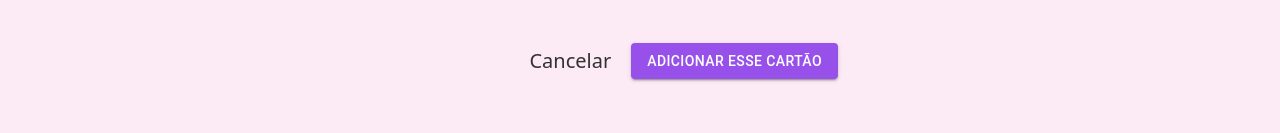
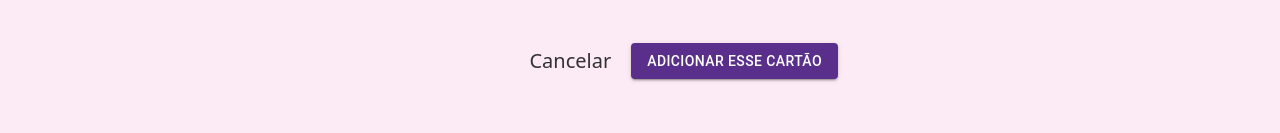
Before and after one commit to HunterAllProject/Politizzese-front, a React (Vite) app: page /addcartao in a window 1280 px wide. Shown: the part 468-601 px from the top of the page. Built offline with nearby package versions, Linux system fonts and the light colour scheme.

Commit message:
correções no botão

```diff
--- a/src/pages/AddCartao/AddCartao.css
+++ b/src/pages/AddCartao/AddCartao.css
@@ -21,10 +21,14 @@
 }
 
 .butaoAddCartao button{
-    background-color: #9850EB;
+    background-color:#5a2f8b;
     transition: 0.1s;
 }
 
 .butaoAddCartao button:hover{
-    background-color: #5a2f8b;
+    background-color: #9850EB;
 }
+
+.butaoAddCartao button:active{
+    background-color: #13b731;
+}
```
